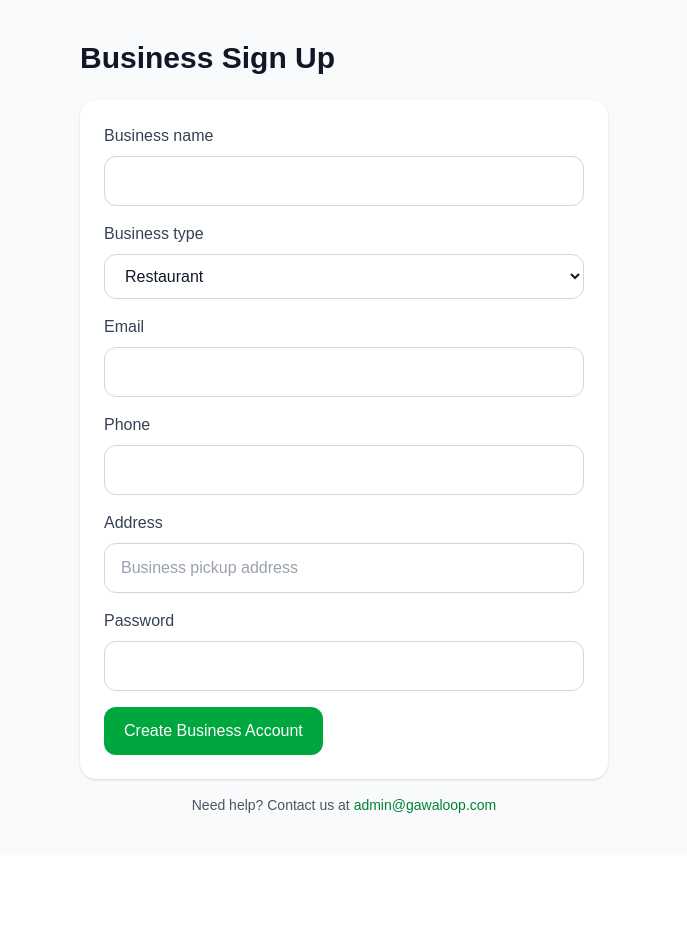
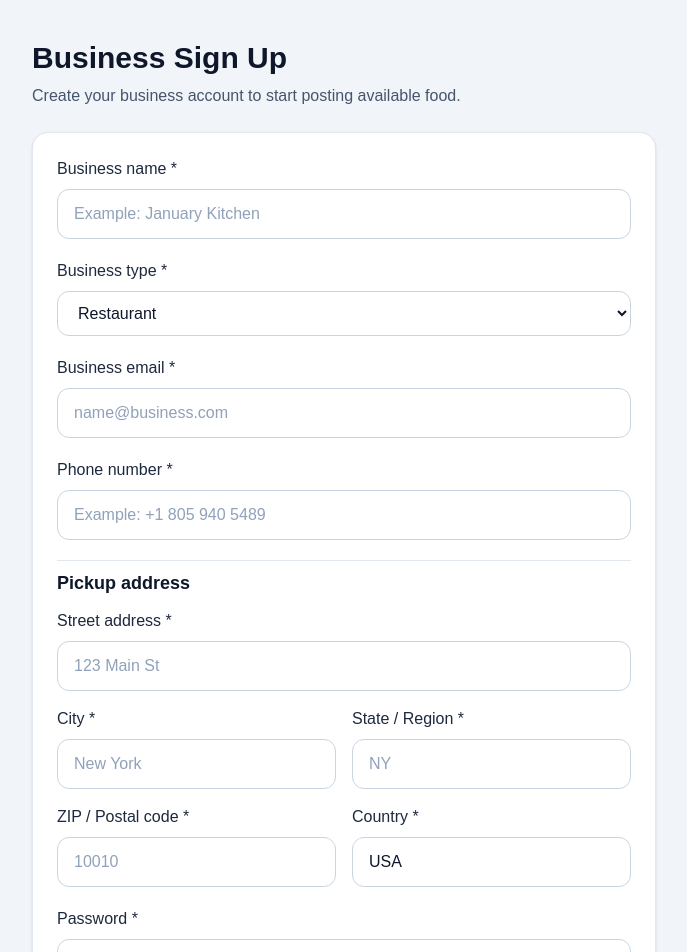
Before and after one commit to jirehandre23/gawa-loop, a Next.js app: page /business/signup in a window 1280 px wide. Shown: the top 952 px of the page, without its empty margins (296-983 px from the left). Before the commit the page ends 855 px from the top, so only its background shows below. Built offline with nearby package versions, Linux system fonts and the light colour scheme.

Commit message:
Update page.tsx

```diff
--- a/app/business/signup/page.tsx
+++ b/app/business/signup/page.tsx
@@ -7,13 +7,29 @@ export default function BusinessSignupPage() {
   const [email, setEmail] = useState("");
   const [phone, setPhone] = useState("");
   const [type, setType] = useState("Restaurant");
-  const [address, setAddress] = useState("");
+
+  const [street, setStreet] = useState("");
+  const [city, setCity] = useState("");
+  const [stateRegion, setStateRegion] = useState("");
+  const [postalCode, setPostalCode] = useState("");
+  const [country, setCountry] = useState("USA");
+
   const [password, setPassword] = useState("");
   const [loading, setLoading] = useState(false);
 
   async function handleSignup(e: React.FormEvent) {
     e.preventDefault();
     setLoading(true);
+
+    const fullAddress = [
+      street.trim(),
+      city.trim(),
+      stateRegion.trim(),
+      postalCode.trim(),
+      country.trim(),
+    ]
+      .filter(Boolean)
+      .join(", ");
 
     const { error: authError } = await supabase.auth.signUp({
       email,
@@ -34,7 +50,7 @@ export default function BusinessSignupPage() {
       email,
       phone,
       type,
-      address
+      address: fullAddress,
     });
 
     if (
@@ -48,37 +64,50 @@ export default function BusinessSignupPage() {
     }
 
     alert("Business account created. Please check your email and confirm your account before logging in.");
+
     setName("");
     setEmail("");
     setPhone("");
     setType("Restaurant");
-    setAddress("");
+    setStreet("");
+    setCity("");
+    setStateRegion("");
+    setPostalCode("");
+    setCountry("USA");
     setPassword("");
     setLoading(false);
   }
 
   return (
-    <main className="min-h-screen bg-gray-50 text-gray-900">
-      <div className="max-w-xl mx-auto px-6 py-10">
-        <h1 className="text-3xl font-bold mb-6 text-gray-900">Business Sign Up</h1>
+    <main className="min-h-screen bg-slate-100 text-slate-900">
+      <div className="max-w-2xl mx-auto px-6 py-10">
+        <h1 className="text-3xl font-bold mb-2 text-slate-900">Business Sign Up</h1>
+        <p className="text-slate-600 mb-6">
+          Create your business account to start posting available food.
+        </p>
 
-        <form onSubmit={handleSignup} className="bg-white rounded-2xl shadow p-6 space-y-4 text-gray-900">
+        <form
+          onSubmit={handleSignup}
+          className="bg-white rounded-2xl shadow p-6 space-y-5 text-slate-900 border border-slate-200"
+        >
           <div>
-            <label className="block font-medium mb-2 text-gray-700">Business name</label>
+            <label className="block font-medium mb-2 text-slate-800">Business name *</label>
             <input
               value={name}
               onChange={(e) => setName(e.target.value)}
-              className="w-full rounded-xl border border-gray-300 px-4 py-3 text-gray-900 placeholder:text-gray-400"
+              className="w-full rounded-xl border border-slate-300 bg-white px-4 py-3 text-slate-900 placeholder:text-slate-400"
+              placeholder="Example: January Kitchen"
               required
             />
           </div>
 
           <div>
-            <label className="block font-medium mb-2 text-gray-700">Business type</label>
+            <label className="block font-medium mb-2 text-slate-800">Business type *</label>
             <select
               value={type}
               onChange={(e) => setType(e.target.value)}
-              className="w-full rounded-xl border border-gray-300 px-4 py-3 text-gray-900"
+              className="w-full rounded-xl border border-slate-300 bg-white px-4 py-3 text-slate-900"
+              required
             >
               <option>Restaurant</option>
               <option>Hotel</option>
@@ -89,56 +118,117 @@ export default function BusinessSignupPage() {
           </div>
 
           <div>
-            <label className="block font-medium mb-2 text-gray-700">Email</label>
+            <label className="block font-medium mb-2 text-slate-800">Business email *</label>
             <input
               type="email"
               value={email}
               onChange={(e) => setEmail(e.target.value)}
-              className="w-full rounded-xl border border-gray-300 px-4 py-3 text-gray-900 placeholder:text-gray-400"
+              className="w-full rounded-xl border border-slate-300 bg-white px-4 py-3 text-slate-900 placeholder:text-slate-400"
+              placeholder="name@business.com"
               required
             />
           </div>
 
           <div>
-            <label className="block font-medium mb-2 text-gray-700">Phone</label>
+            <label className="block font-medium mb-2 text-slate-800">Phone number *</label>
             <input
               value={phone}
               onChange={(e) => setPhone(e.target.value)}
-              className="w-full rounded-xl border border-gray-300 px-4 py-3 text-gray-900 placeholder:text-gray-400"
+              className="w-full rounded-xl border border-slate-300 bg-white px-4 py-3 text-slate-900 placeholder:text-slate-400"
+              placeholder="Example: +1 805 940 5489"
+              required
             />
           </div>
 
-          <div>
-            <label className="block font-medium mb-2 text-gray-700">Address</label>
-            <input
-              value={address}
-              onChange={(e) => setAddress(e.target.value)}
-              className="w-full rounded-xl border border-gray-300 px-4 py-3 text-gray-900 placeholder:text-gray-400"
-              placeholder="Business pickup address"
-            />
+          <div className="pt-2 border-t border-slate-200">
+            <h2 className="text-lg font-semibold text-slate-900 mb-3">Pickup address</h2>
+
+            <div className="space-y-4">
+              <div>
+                <label className="block font-medium mb-2 text-slate-800">Street address *</label>
+                <input
+                  value={street}
+                  onChange={(e) => setStreet(e.target.value)}
+                  className="w-full rounded-xl border border-slate-300 bg-white px-4 py-3 text-slate-900 placeholder:text-slate-400"
+                  placeholder="123 Main St"
+                  required
+                />
+              </div>
+
+              <div className="grid gap-4 md:grid-cols-2">
+                <div>
+                  <label className="block font-medium mb-2 text-slate-800">City *</label>
+                  <input
+                    value={city}
+                    onChange={(e) => setCity(e.target.value)}
+                    className="w-full rounded-xl border border-slate-300 bg-white px-4 py-3 text-slate-900 placeholder:text-slate-400"
+                    placeholder="New York"
+                    required
+                  />
+                </div>
+
+                <div>
+                  <label className="block font-medium mb-2 text-slate-800">State / Region *</label>
+                  <input
+                    value={stateRegion}
+                    onChange={(e) => setStateRegion(e.target.value)}
+                    className="w-full rounded-xl border border-slate-300 bg-white px-4 py-3 text-slate-900 placeholder:text-slate-400"
+                    placeholder="NY"
+                    required
+                  />
+                </div>
+              </div>
+
+              <div className="grid gap-4 md:grid-cols-2">
+                <div>
+                  <label className="block font-medium mb-2 text-slate-800">ZIP / Postal code *</label>
+                  <input
+                    value={postalCode}
+                    onChange={(e) => setPostalCode(e.target.value)}
+                    className="w-full rounded-xl border border-slate-300 bg-white px-4 py-3 text-slate-900 placeholder:text-slate-400"
+                    placeholder="10010"
+                    required
+                  />
+                </div>
+
+                <div>
+                  <label className="block font-medium mb-2 text-slate-800">Country *</label>
+                  <input
+                    value={country}
+                    onChange={(e) => setCountry(e.target.value)}
+                    className="w-full rounded-xl border border-slate-300 bg-white px-4 py-3 text-slate-900 placeholder:text-slate-400"
+                    placeholder="USA"
+                    required
+                  />
+                </div>
+              </div>
+            </div>
           </div>
 
           <div>
-            <label className="block font-medium mb-2 text-gray-700">Password</label>
+            <label className="block font-medium mb-2 text-slate-800">Password *</label>
             <input
               type="password"
               value={password}
               onChange={(e) => setPassword(e.target.value)}
-              className="w-full rounded-xl border border-gray-300 px-4 py-3 text-gray-900 placeholder:text-gray-400"
+              className="w-full rounded-xl border border-slate-300 bg-white px-4 py-3 text-slate-900 placeholder:text-slate-400"
+              placeholder="Create a password"
               required
+              minLength={8}
             />
+            <p className="text-sm text-slate-500 mt-1">Use at least 8 characters.</p>
           </div>
 
           <button
             type="submit"
             disabled={loading}
-            className="rounded-xl bg-green-600 px-5 py-3 text-white font-medium hover:bg-green-700 disabled:bg-gray-400"
+            className="rounded-xl bg-green-600 px-5 py-3 text-white font-medium hover:bg-green-700 disabled:bg-slate-400"
           >
             {loading ? "Creating..." : "Create Business Account"}
           </button>
         </form>
 
-        <p className="text-sm text-gray-600 mt-4 text-center">
+        <p className="text-sm text-slate-600 mt-4 text-center">
           Need help? Contact us at{" "}
           <a
             href="mailto:admin@gawaloop.com"
```
